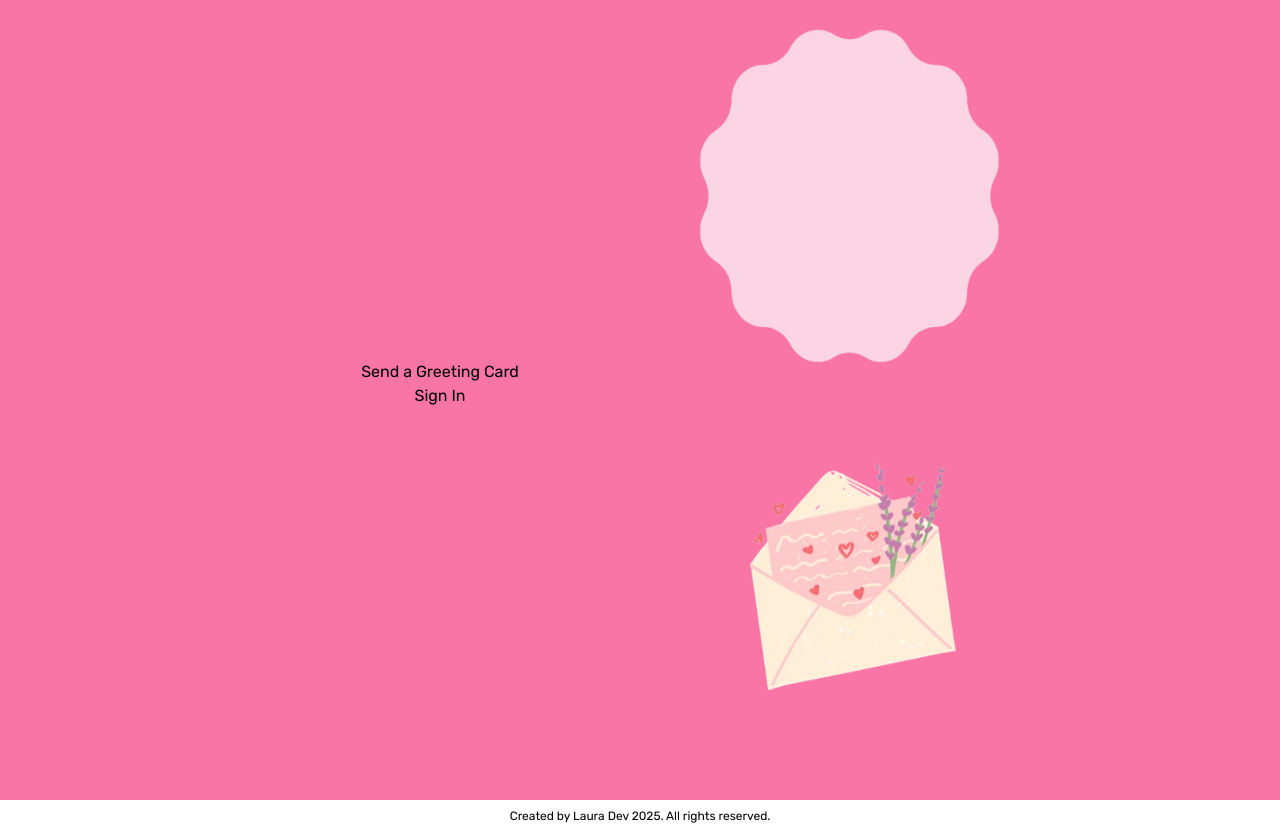
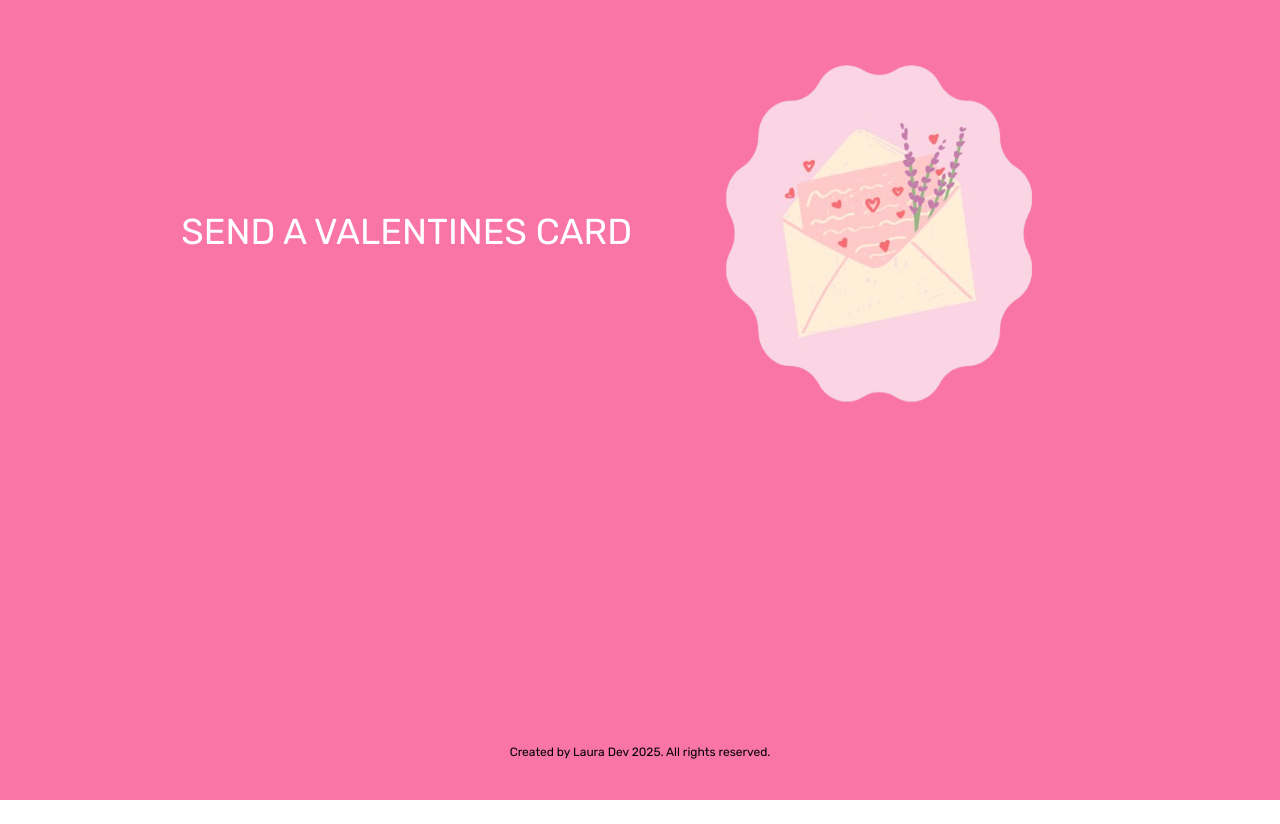
Before and after one commit to lavollmer/valentines-card, a React (Vite) app: page / in a window 1280 px wide. After the commit the page ends 800 px from the top, so only its background shows below. Built offline with nearby package versions, Linux system fonts and the light colour scheme.

Commit message:
creating a landing page

```diff
--- a/src/components/Footer.tsx
+++ b/src/components/Footer.tsx
@@ -2,7 +2,7 @@ import "../index.css";
 
 const Footer = () => {
   return (
-    <div className="flex flex-col pt-10">
+    <div className="flex flex-col">
       <p className="font-rubik text-xs">Created by Laura Dev 2025. All rights reserved.</p>
     </div>
   );
--- a/src/components/LandingPage.tsx
+++ b/src/components/LandingPage.tsx
@@ -1,20 +1,17 @@
 import "../App.css";
 import "../index.css";
 import Footer from "./Footer";
-import PinkBlob from "../assets/pinkBlob-removebg-preview.png";
-import Letter from "../assets/letter-removebg-preview.png";
+import CardPink from "../assets/combinedcardpink-removebg-preview.png";
 
 const LandingPage = () => {
   return (
-    <div className="bg-bubblePink w-screen h-screen flex flex-col justify-between items-center">
-      <div className="flex grid grid-cols-2 gap-4">
-        <div className="font-rubik flex flex-col items-center justify-center">
-          <h1>Send a Greeting Card</h1>
-          <h1>Sign In</h1>
+    <div className="bg-bubblePink w-screen h-screen flex flex-col justify-between items-center p-10">
+      <div className="flex grid grid-cols-1 md:grid-cols-2 gap-4">
+        <div className="font-rubik text-white text-4xl flex flex-col items-center justify-center">
+          <h1>SEND A VALENTINES CARD</h1>
         </div>
-        <div>
-          <img src={PinkBlob} alt="pink blob" className="h-96 w-96 z-10" />
-          <img src={Letter} alt="letter" className="h-96 w-96 z-20" />
+        <div className="relative flex flex-col items-center justify-center">
+          <img src={CardPink} alt="pink card" className="h-96 w-96" />
         </div>
       </div>
       <Footer />
```
Also changed, not shown: src/assets/combinedcardpink-removebg-preview.png (added).
